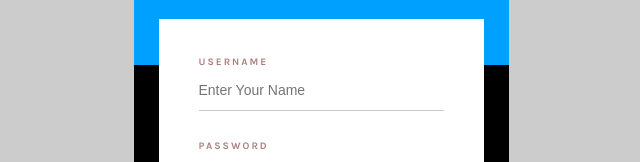
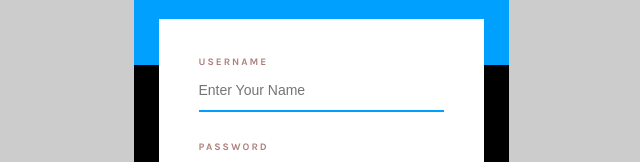
Before and after one commit to rouzrise/test_chat, a React (Create React App) app: page /#/ in a window 1280 px wide. Shown: the part 313-475 px from the top of the page, without its empty margins (319-959 px from the left). Built offline with nearby package versions, Linux system fonts and the light colour scheme.

Commit message:
Set focus to input username field on rendering component and after submitting nothing

```diff
--- a/src/App.js
+++ b/src/App.js
@@ -38,6 +38,7 @@ class App extends Component {
         signInRef: "attention",
         signInBorder: "redBottom"
       });
+      document.getElementById('userName').focus();//sets focus to input field wz id="userName"
       return;
     } else {
       this.setState({
--- a/src/Components/Messages.js
+++ b/src/Components/Messages.js
@@ -22,6 +22,8 @@ class Messages extends Component {
 
   //before mounting component
   componentDidMount() {
+
+
     // checks if there are no previous messages kept
     if (
       this.state.messages === [] ||
--- a/src/Components/SignIn.js
+++ b/src/Components/SignIn.js
@@ -3,6 +3,11 @@ import PropTypes from "prop-types";
 import msgs from "./../vectors/msgs.svg";
 
 class SignIn extends Component {
+  componentDidMount() {
+    //sets focus to input field (with  id="userName") when component is rendered
+    this.nameInput.focus();
+  }
+
   render() {
     return (
       <div className="signInPage">
@@ -20,6 +25,7 @@ class SignIn extends Component {
               type="text"
               id="userName"
               className={this.props.signInBorder}
+              ref = {input => {this.nameInput = input;}}//is used to set focus in componentDidMount method
             />
             <label>Password</label>
             <input
@@ -54,6 +60,7 @@ export default SignIn;
 SignIn.propTypes = {
   handleSubmit: PropTypes.func,
   signInRef: PropTypes.string,
+  signInBorder: PropTypes.string,
   handleChange: PropTypes.func,
   name: PropTypes.string
 };
```
